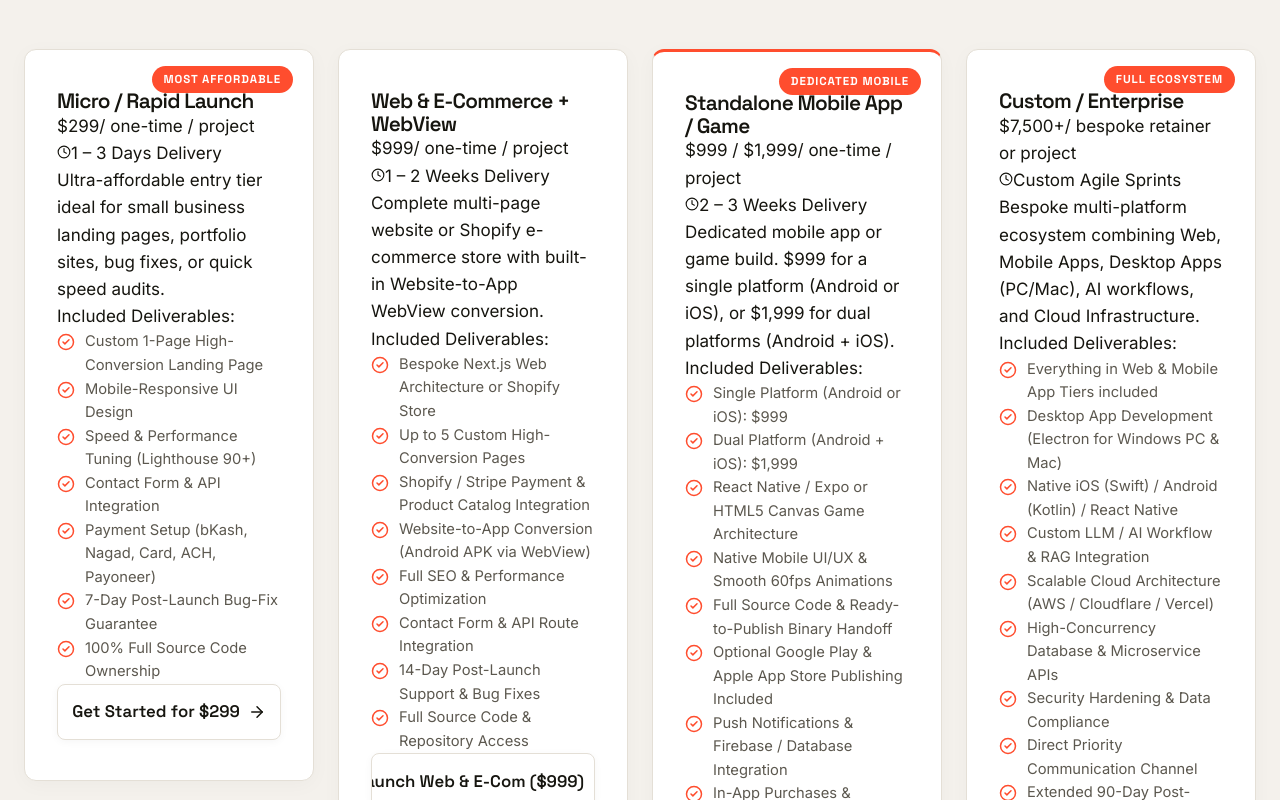
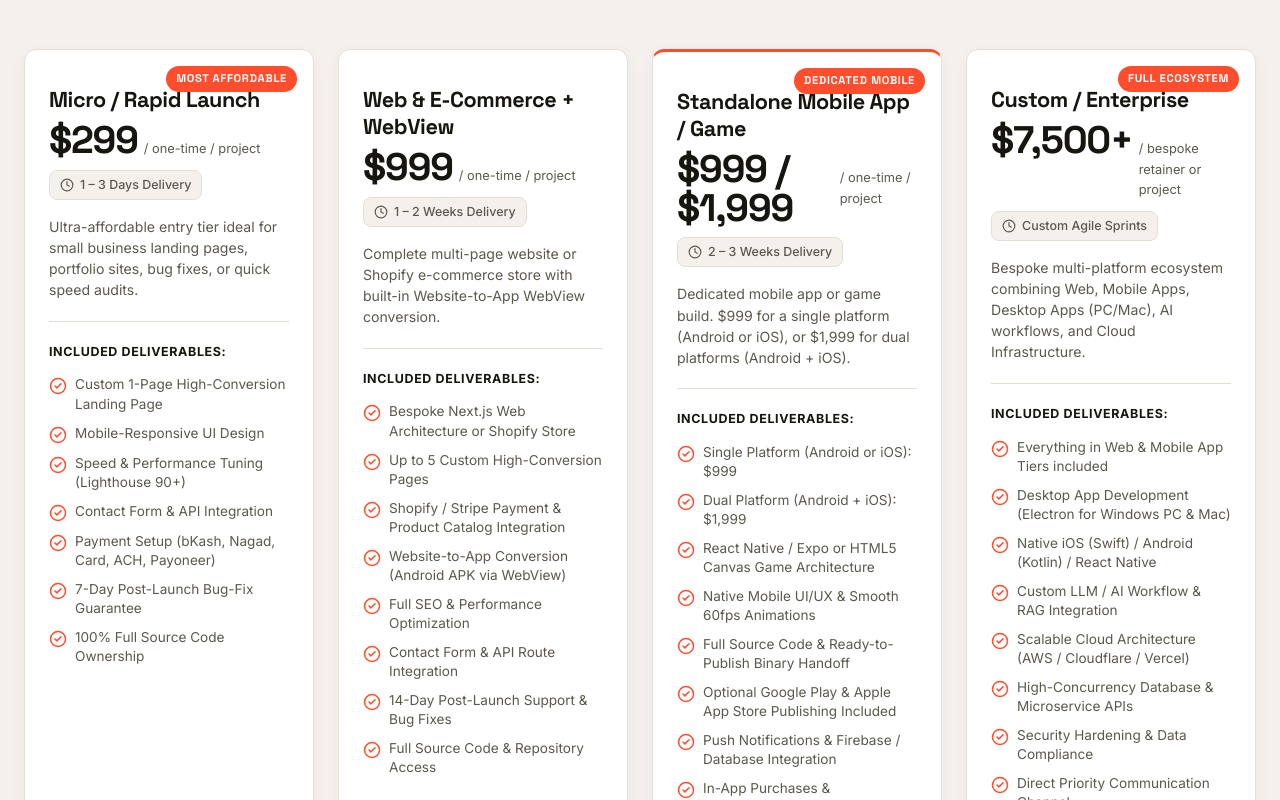
Before and after one commit to takiahmed24/raydrim, a Next.js app: page /pricing in a window 1280 px wide. Shown: the part 760-1560 px from the top of the page. Built offline with nearby package versions, Linux system fonts and the light colour scheme.

Commit message:
fix: resolve pricing card CTA button overflow by aligning CSS module classes, wrapping button text, and tuning card padding

```diff
--- a/src/components/pricing/PricingCards.module.css
+++ b/src/components/pricing/PricingCards.module.css
@@ -6,22 +6,30 @@
 
 .grid {
   display: grid;
-  grid-template-columns: repeat(auto-fit, minmax(270px, 1fr));
+  grid-template-columns: repeat(auto-fit, minmax(260px, 1fr));
   gap: 24px;
   align-items: stretch;
+}
+
+.cardWrapper {
+  display: flex;
+  height: 100%;
 }
 
 .card {
   background: var(--surface);
   border: 1px solid var(--rule);
   border-radius: var(--radius-md);
-  padding: 40px 32px;
+  padding: 36px 24px;
   display: flex;
   flex-direction: column;
   justify-content: space-between;
   position: relative;
   transition: transform 0.25s var(--ease), border-color 0.25s var(--ease), box-shadow 0.25s var(--ease);
   box-shadow: 0 4px 20px rgba(22, 21, 15, 0.03);
+  width: 100%;
+  box-sizing: border-box;
+  overflow: hidden;
 }
 
 .card:hover {
@@ -37,81 +45,134 @@
 .popularBadge {
   position: absolute;
   top: 16px;
-  right: 20px;
+  right: 16px;
   background: var(--accent);
   color: #ffffff;
   font-family: var(--font-heading);
-  font-size: 0.72rem;
+  font-size: 0.7rem;
   font-weight: 700;
-  letter-spacing: 0.08em;
+  letter-spacing: 0.06em;
   text-transform: uppercase;
-  padding: 4px 12px;
+  padding: 4px 10px;
   border-radius: var(--radius-full);
 }
 
-.header {
-  margin-bottom: 24px;
+.tierHeader {
+  margin-bottom: 16px;
 }
 
-.name {
-  font-size: 1.5rem;
+.tierName {
+  font-size: 1.35rem;
   font-weight: 700;
   color: var(--ink);
-  margin-bottom: 6px;
-  letter-spacing: -0.03em;
+  margin-bottom: 8px;
+  letter-spacing: -0.02em;
+  line-height: 1.25;
 }
 
-.desc {
+.priceWrapper {
+  display: flex;
+  align-items: baseline;
+  gap: 6px;
+  margin-bottom: 10px;
+}
+
+.priceAmount {
+  font-family: var(--font-heading);
+  font-size: 2.4rem;
+  font-weight: 700;
+  color: var(--ink);
+  letter-spacing: -0.03em;
+  line-height: 1;
+}
+
+.pricePeriod {
+  font-size: 0.8rem;
+  color: var(--ink-soft);
+}
+
+.timelineChip {
+  display: inline-flex;
+  align-items: center;
+  gap: 6px;
+  font-size: 0.78rem;
+  font-weight: 500;
+  color: var(--ink-soft);
+  background: var(--bg);
+  padding: 4px 10px;
+  border-radius: var(--radius-sm);
+  border: 1px solid var(--rule);
+}
+
+.tierDesc {
   font-size: 0.88rem;
   color: var(--ink-soft);
   line-height: 1.5;
+  margin-bottom: 20px;
 }
 
-.priceBox {
-  margin-bottom: 28px;
-  padding-bottom: 24px;
-  border-bottom: 1px solid var(--rule);
+.divider {
+  height: 1px;
+  background: var(--rule);
+  margin: 0 0 20px 0;
 }
 
-.price {
-  font-family: var(--font-heading);
-  font-size: 3rem;
+.featureListTitle {
+  font-size: 0.78rem;
   font-weight: 700;
+  text-transform: uppercase;
+  letter-spacing: 0.05em;
   color: var(--ink);
-  letter-spacing: -0.04em;
-  line-height: 1;
+  margin-bottom: 14px;
 }
 
-.period {
-  font-size: 0.85rem;
-  color: var(--ink-soft);
-  margin-top: 4px;
-}
-
-.featuresList {
+.featureList {
   list-style: none;
   display: flex;
   flex-direction: column;
-  gap: 12px;
-  margin-bottom: 36px;
+  gap: 10px;
+  margin-bottom: 28px;
+  padding: 0;
+  flex-grow: 1;
 }
 
 .featureItem {
   display: flex;
   align-items: flex-start;
-  gap: 10px;
-  font-size: 0.92rem;
+  gap: 8px;
+  font-size: 0.85rem;
   color: var(--ink-soft);
+  line-height: 1.4;
 }
 
 .checkIcon {
   color: var(--accent);
-  margin-top: 3px;
+  margin-top: 2px;
   flex-shrink: 0;
+}
+
+.ctaWrapper {
+  margin-top: auto;
+  width: 100%;
+}
+
+.ctaWrapper :global(a),
+.ctaWrapper :global(button) {
+  white-space: normal !important;
+  text-align: center;
+  padding: 12px 16px !important;
+  font-size: 0.9rem !important;
+  line-height: 1.3 !important;
+  width: 100% !important;
+  box-sizing: border-box !important;
 }
 
 @media (max-width: 1024px) {
   .grid {
     grid-template-columns: 1fr;
   }
+
+  .card {
+    padding: 32px 20px;
+  }
 }
--- a/src/data/pricingData.ts
+++ b/src/data/pricingData.ts
@@ -11,7 +11,7 @@ export const PRICING_TIERS: PricingTier[] = [
     idealFor: 'Small businesses, freelancers & quick MVP landing pages',
     popular: false,
     badge: 'Most Affordable',
-    ctaText: 'Get Started for $299',
+    ctaText: 'Get Started ($299)',
     features: [
       'Custom 1-Page High-Conversion Landing Page',
       'Mobile-Responsive UI Design',
@@ -31,7 +31,7 @@ export const PRICING_TIERS: PricingTier[] = [
     timeline: '1 – 2 Weeks Delivery',
     idealFor: 'Growing businesses, Shopify stores & hybrid web-to-app conversions',
     popular: false,
-    ctaText: 'Launch Web & E-Com ($999)',
+    ctaText: 'Launch Web & E-Com',
     features: [
       'Bespoke Next.js Web Architecture or Shopify Store',
       'Up to 5 Custom High-Conversion Pages',
@@ -53,7 +53,7 @@ export const PRICING_TIERS: PricingTier[] = [
     idealFor: 'Startups, developers & creators needing Android/iOS apps or games',
     popular: true,
     badge: 'Dedicated Mobile',
-    ctaText: 'Build App / Game ($999+)',
+    ctaText: 'Build Mobile App',
     features: [
       'Single Platform (Android or iOS): $999',
       'Dual Platform (Android + iOS): $1,999',
```
